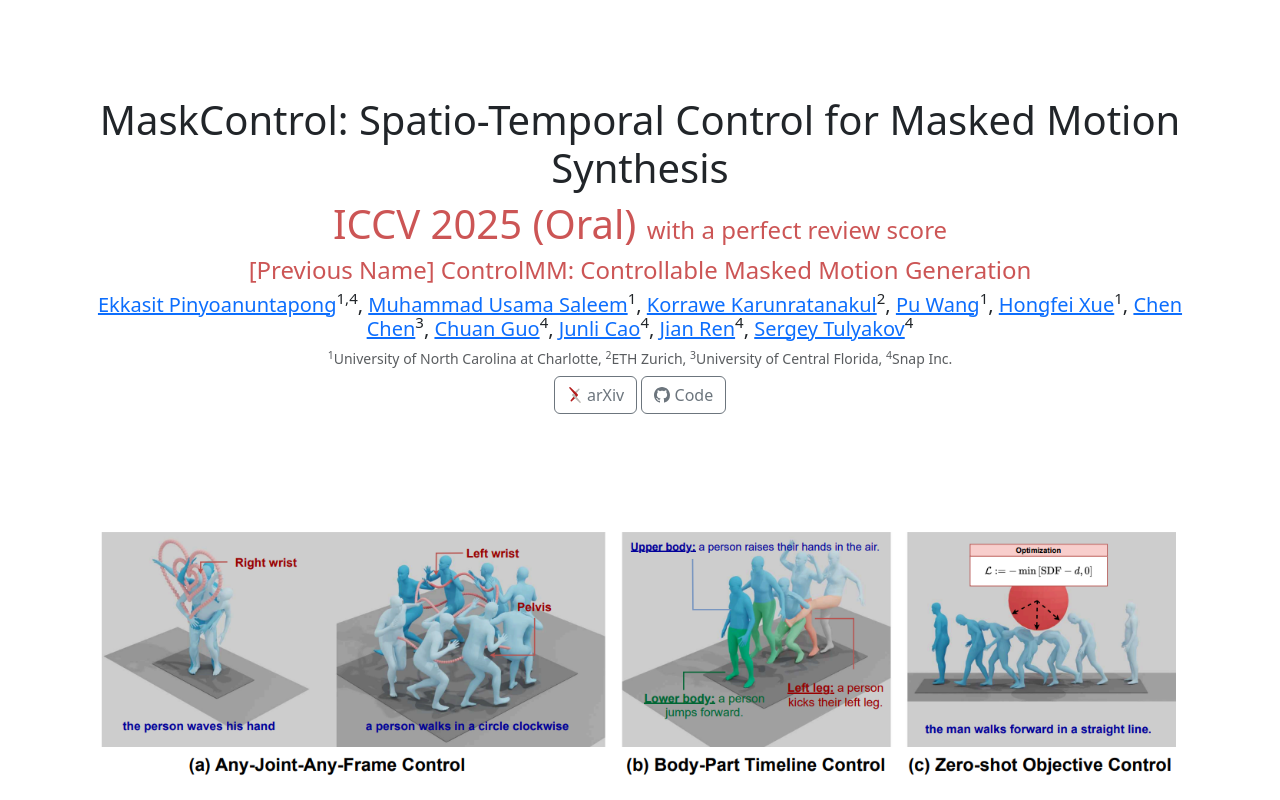
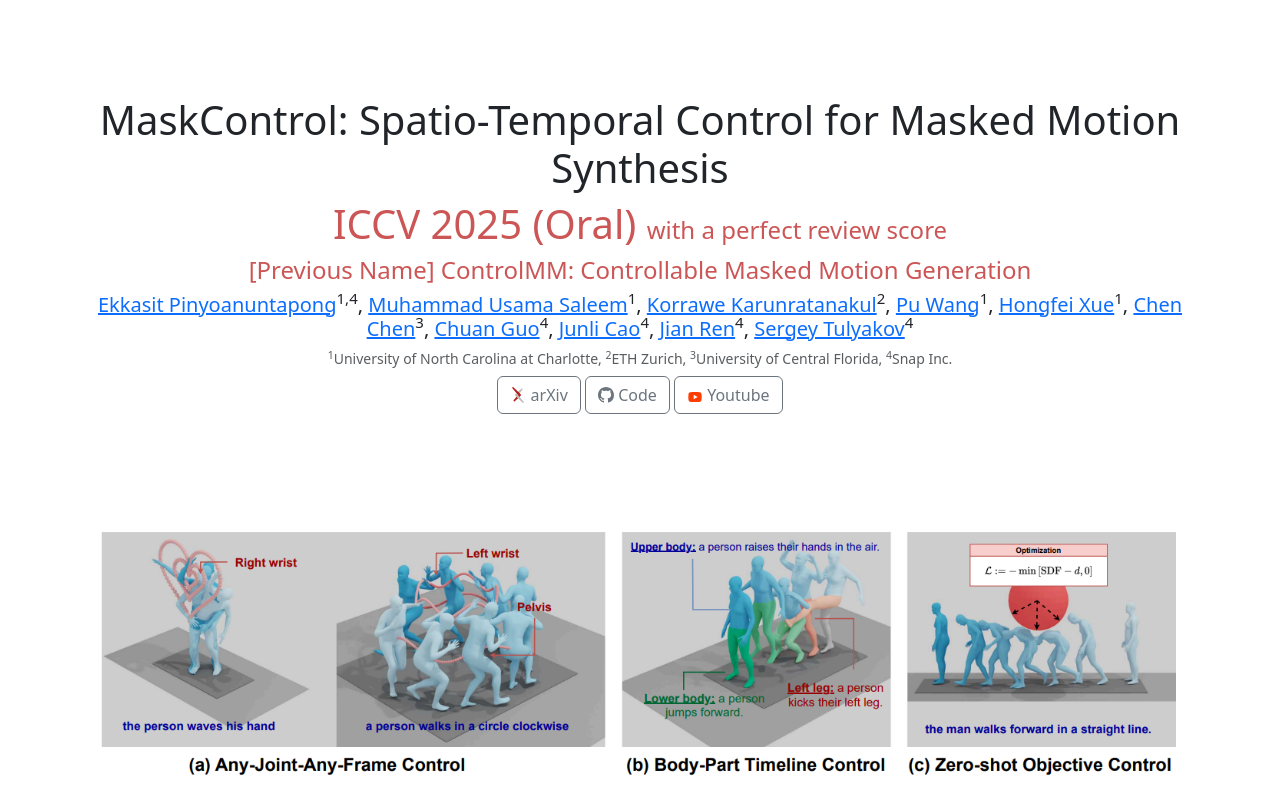
Before and after one commit to exitudio/ControlMM-page, a plain HTML site: page index.html in a window 1280 px wide. Shown: the top 800 px of the page. Drawn offline with nearby package versions, Linux system fonts and the light colour scheme.

Commit message:
update youtube

```diff
--- a/index.html
+++ b/index.html
@@ -291,6 +291,12 @@
                             </path>
                         </svg>
                         Code
+                    </a>
+                    <a type="button" class="btn btn-outline-secondary" href="https://www.youtube.com/watch?v=792gG4wdOmU">
+                        <svg xmlns="http://www.w3.org/2000/svg" x="0px" y="0px" width="16" height="16" viewBox="0 0 48 48">
+                            <path fill="#FF3D00" d="M43.2,33.9c-0.4,2.1-2.1,3.7-4.2,4c-3.3,0.5-8.8,1.1-15,1.1c-6.1,0-11.6-0.6-15-1.1c-2.1-0.3-3.8-1.9-4.2-4C4.4,31.6,4,28.2,4,24c0-4.2,0.4-7.6,0.8-9.9c0.4-2.1,2.1-3.7,4.2-4C12.3,9.6,17.8,9,24,9c6.2,0,11.6,0.6,15,1.1c2.1,0.3,3.8,1.9,4.2,4c0.4,2.3,0.9,5.7,0.9,9.9C44,28.2,43.6,31.6,43.2,33.9z"></path><path fill="#FFF" d="M20 31L20 17 32 24z"></path>
+                            </svg>
+                        Youtube
                     </a>
                 </div>
               </div>
```
